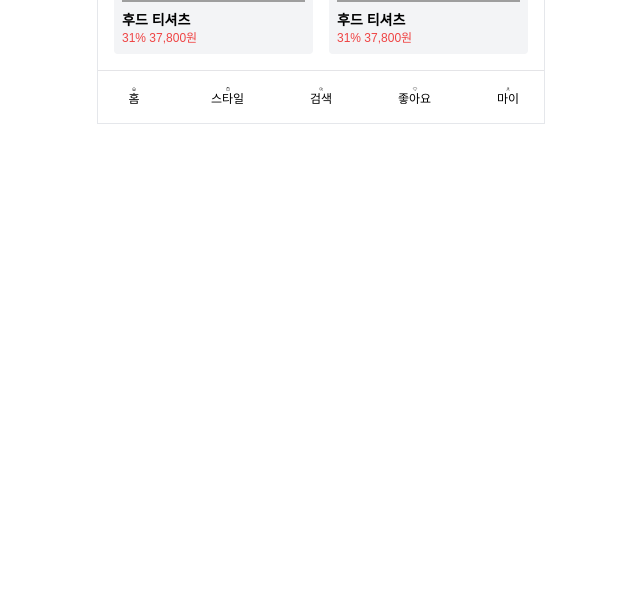
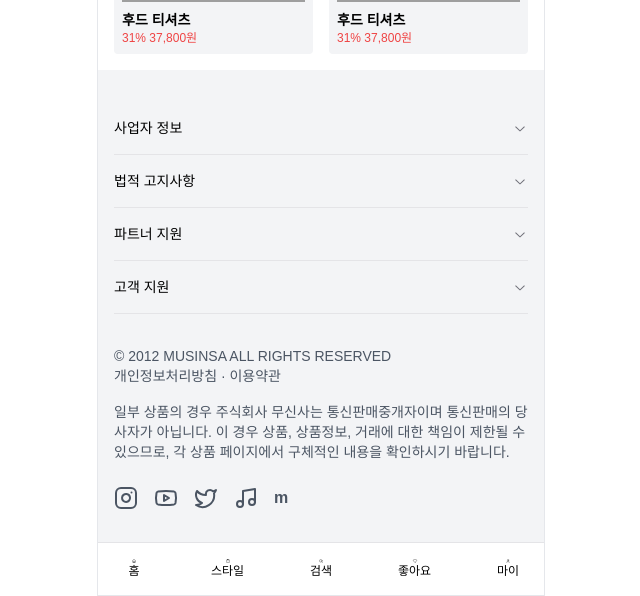
Before and after one commit to teamGrowup/fd_grow, a Next.js app: page /home in a window 1280 px wide. Shown: the part 927-1523 px from the top of the page, without its empty margins (319-959 px from the left). Before the commit the page ends 1051 px from the top, so only its background shows below. Built offline with nearby package versions, Linux system fonts and the light colour scheme; grey boxes are pictures that could not be loaded.

Commit message:
feat: add footer

```diff
--- a/package.json
+++ b/package.json
@@ -9,6 +9,7 @@
     "lint": "next lint"
   },
   "dependencies": {
+    "@radix-ui/react-accordion": "^1.2.0",
     "@radix-ui/react-icons": "^1.3.0",
     "@radix-ui/react-slot": "^1.1.0",
     "class-variance-authority": "^0.7.0",
--- a/src/app/(routes)/(landing)/page.tsx
+++ b/src/app/(routes)/(landing)/page.tsx
@@ -3,12 +3,26 @@
 import { useRouter } from 'next/navigation';
 import { Input } from "@/components/ui/input"
 import { Button } from "@/components/ui/button"
-
+import { useState } from 'react';
 export default function LoginScreen() {
   const router = useRouter();
 
+  const [email, setEmail] = useState('');
+  const [password, setPassword] = useState('');
+
   const handleLogin = () => {
+    console.log('Email:', email);
+    console.log('Password:', password);
+    // Here you would typically send these credentials to your backend
     router.push('/home');
+  };
+
+  const handleSignupClient = () => {
+    router.push('/signup/client');
+  };
+
+  const handleSignupBusiness = () => {
+    router.push('/signup/business');
   };
 
   return (
@@ -23,6 +37,8 @@
               id="email"
               placeholder="abcdefg@gmail.com"
               className="w-full rounded-full border-gray-300"
+              value={email}
+              onChange={(e) => setEmail(e.target.value)}
             />
           </div>
 
@@ -33,6 +49,8 @@
               id="password"
               placeholder="************"
               className="w-full rounded-full border-gray-300"
+              value={password}
+              onChange={(e) => setPassword(e.target.value)}
             />
           </div>
 
@@ -44,7 +62,11 @@
             로그인
           </Button>
 
-          <Button className="w-full bg-gray-200 text-gray-800 hover:bg-gray-300 rounded-full py-2">
+          <Button
+            className="w-full bg-gray-200 text-gray-800 hover:bg-gray-300 rounded-full py-2"
+            onClick={handleSignupClient}
+            type="button"
+          >
             이메일로 회원가입
           </Button>
         </form>
@@ -66,7 +88,11 @@
           </Button>
         </div>
 
-        <Button className="w-full bg-gray-200 text-gray-800 hover:bg-gray-300 rounded-full py-2">
+        <Button
+          className="w-full bg-gray-200 text-gray-800 hover:bg-gray-300 rounded-full py-2"
+          onClick={handleSignupBusiness}
+          type="button"
+        >
           사업자 회원가입
         </Button>
     </div>
--- a/src/app/(routes)/home/page.tsx
+++ b/src/app/(routes)/home/page.tsx
@@ -1,4 +1,6 @@
-import { Bell, ShoppingBag, Search, Home, Clipboard, Heart, User } from "lucide-react"
+import { Bell, ShoppingBag, Search, Home, Clipboard, Heart, User, Instagram, Youtube, Twitter, Music } from "lucide-react"
+import { Accordion, AccordionContent, AccordionItem, AccordionTrigger } from "@/components/ui/accordion"
+import Link from "next/link"
 import { Input } from "@/components/ui/input"
 import { Button } from "@/components/ui/button"
 import Image from "next/image"
@@ -74,7 +76,65 @@
         </div>
       </main>
 
-      <footer className="border-t">
+      <footer className="bg-gray-100 py-8 px-4">
+      <div className="max-w-3xl mx-auto">
+        <Accordion type="single" collapsible className="w-full">
+          <AccordionItem value="item-1">
+            <AccordionTrigger>사업자 정보</AccordionTrigger>
+            <AccordionContent>
+              사업자 정보 내용
+            </AccordionContent>
+          </AccordionItem>
+          <AccordionItem value="item-2">
+            <AccordionTrigger>법적 고지사항</AccordionTrigger>
+            <AccordionContent>
+              법적 고지사항 내용
+            </AccordionContent>
+          </AccordionItem>
+          <AccordionItem value="item-3">
+            <AccordionTrigger>파트너 지원</AccordionTrigger>
+            <AccordionContent>
+              파트너 지원 내용
+            </AccordionContent>
+          </AccordionItem>
+          <AccordionItem value="item-4">
+            <AccordionTrigger>고객 지원</AccordionTrigger>
+            <AccordionContent>
+              고객 지원 내용
+            </AccordionContent>
+          </AccordionItem>
+        </Accordion>
+
+        <div className="mt-8 text-sm text-gray-600">
+          <p>© 2012 MUSINSA ALL RIGHTS RESERVED</p>
+          <p>개인정보처리방침 · 이용약관</p>
+          <p className="mt-4">
+            일부 상품의 경우 주식회사 무신사는 통신판매중개자이며 통신판매의 당사자가 아닙니다.
+            이 경우 상품, 상품정보, 거래에 대한 책임이 제한될 수 있으므로, 각 상품 페이지에서 구체적인 내용을 확인하시기 바랍니다.
+          </p>
+        </div>
+
+        <div className="mt-6 flex space-x-4">
+          <Link href="#" className="text-gray-600 hover:text-gray-800">
+            <Instagram size={24} />
+          </Link>
+          <Link href="#" className="text-gray-600 hover:text-gray-800">
+            <Youtube size={24} />
+          </Link>
+          <Link href="#" className="text-gray-600 hover:text-gray-800">
+            <Twitter size={24} />
+          </Link>
+          <Link href="#" className="text-gray-600 hover:text-gray-800">
+            <Music size={24} />
+          </Link>
+          <Link href="#" className="text-gray-600 hover:text-gray-800">
+            <span className="font-bold">m</span>
+          </Link>
+        </div>
+      </div>
+    </footer>
+
+      <div className="border-t">
         <div className="flex justify-between p-2">
           <Button variant="ghost" className="flex flex-col items-center text-xs">
             <Home className="w-6 h-6" />
@@ -97,7 +157,7 @@
             마이
           </Button>
         </div>
-      </footer>
+      </div>
     </div>
   )
 }
--- /dev/null
+++ b/src/components/ui/accordion.tsx
@@ -0,0 +1,57 @@
+"use client"
+
+import * as React from "react"
+import * as AccordionPrimitive from "@radix-ui/react-accordion"
+import { ChevronDownIcon } from "@radix-ui/react-icons"
+
+import { cn } from "@/lib/utils"
+
+const Accordion = AccordionPrimitive.Root
+
+const AccordionItem = React.forwardRef<
+  React.ElementRef<typeof AccordionPrimitive.Item>,
+  React.ComponentPropsWithoutRef<typeof AccordionPrimitive.Item>
+>(({ className, ...props }, ref) => (
+  <AccordionPrimitive.Item
+    ref={ref}
+    className={cn("border-b", className)}
+    {...props}
+  />
+))
+AccordionItem.displayName = "AccordionItem"
+
+const AccordionTrigger = React.forwardRef<
+  React.ElementRef<typeof AccordionPrimitive.Trigger>,
+  React.ComponentPropsWithoutRef<typeof AccordionPrimitive.Trigger>
+>(({ className, children, ...props }, ref) => (
+  <AccordionPrimitive.Header className="flex">
+    <AccordionPrimitive.Trigger
+      ref={ref}
+      className={cn(
+        "flex flex-1 items-center justify-between py-4 text-sm font-medium transition-all hover:underline [&[data-state=open]>svg]:rotate-180",
+        className
+      )}
+      {...props}
+    >
+      {children}
+      <ChevronDownIcon className="h-4 w-4 shrink-0 text-muted-foreground transition-transform duration-200" />
+    </AccordionPrimitive.Trigger>
+  </AccordionPrimitive.Header>
+))
+AccordionTrigger.displayName = AccordionPrimitive.Trigger.displayName
+
+const AccordionContent = React.forwardRef<
+  React.ElementRef<typeof AccordionPrimitive.Content>,
+  React.ComponentPropsWithoutRef<typeof AccordionPrimitive.Content>
+>(({ className, children, ...props }, ref) => (
+  <AccordionPrimitive.Content
+    ref={ref}
+    className="overflow-hidden text-sm data-[state=closed]:animate-accordion-up data-[state=open]:animate-accordion-down"
+    {...props}
+  >
+    <div className={cn("pb-4 pt-0", className)}>{children}</div>
+  </AccordionPrimitive.Content>
+))
+AccordionContent.displayName = AccordionPrimitive.Content.displayName
+
+export { Accordion, AccordionItem, AccordionTrigger, AccordionContent }
--- a/tailwind.config.ts
+++ b/tailwind.config.ts
@@ -55,6 +55,28 @@
   			lg: 'var(--radius)',
   			md: 'calc(var(--radius) - 2px)',
   			sm: 'calc(var(--radius) - 4px)'
+  		},
+  		keyframes: {
+  			'accordion-down': {
+  				from: {
+  					height: '0'
+  				},
+  				to: {
+  					height: 'var(--radix-accordion-content-height)'
+  				}
+  			},
+  			'accordion-up': {
+  				from: {
+  					height: 'var(--radix-accordion-content-height)'
+  				},
+  				to: {
+  					height: '0'
+  				}
+  			}
+  		},
+  		animation: {
+  			'accordion-down': 'accordion-down 0.2s ease-out',
+  			'accordion-up': 'accordion-up 0.2s ease-out'
   		}
   	}
   },
```
Also changed, not shown: 1 other file (tests, documents, lock files or other folders).
